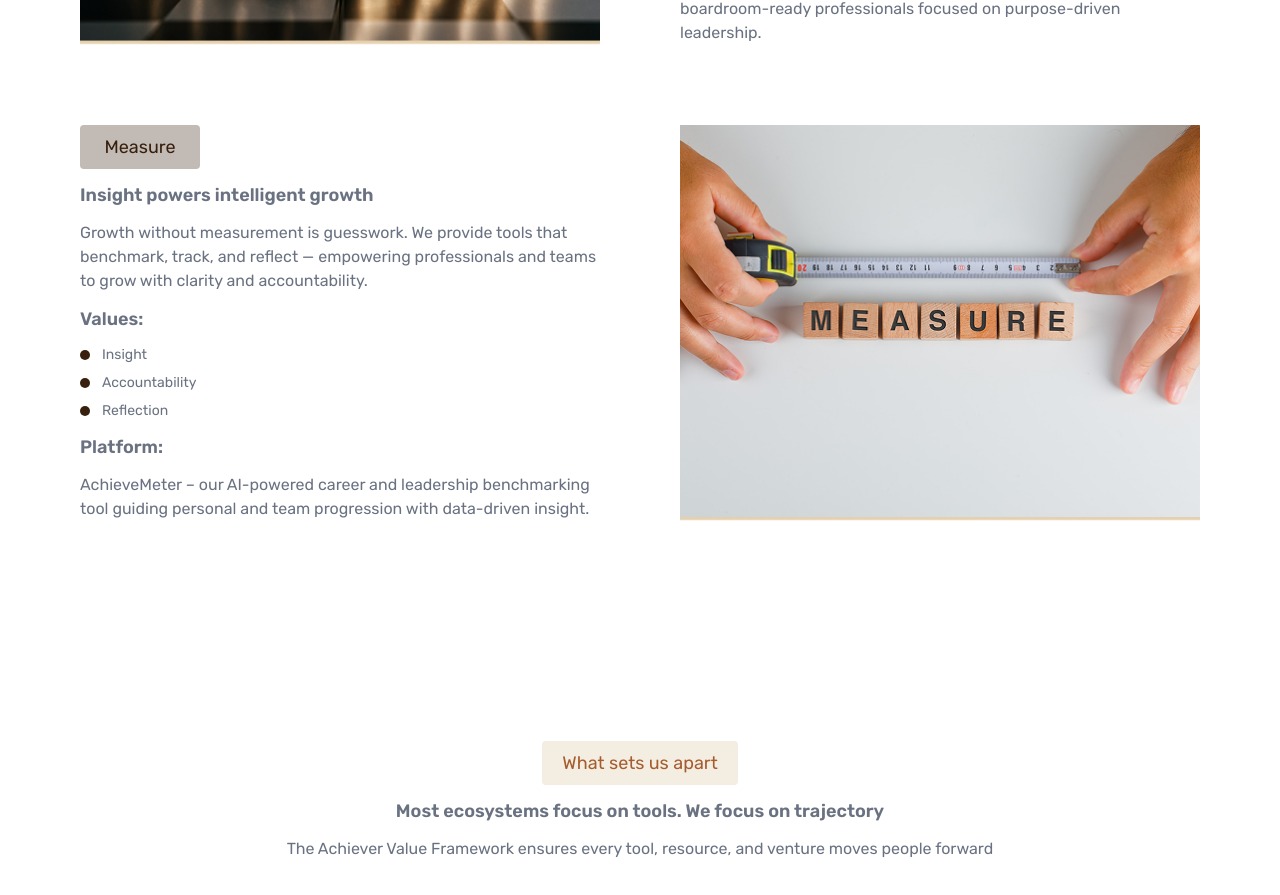
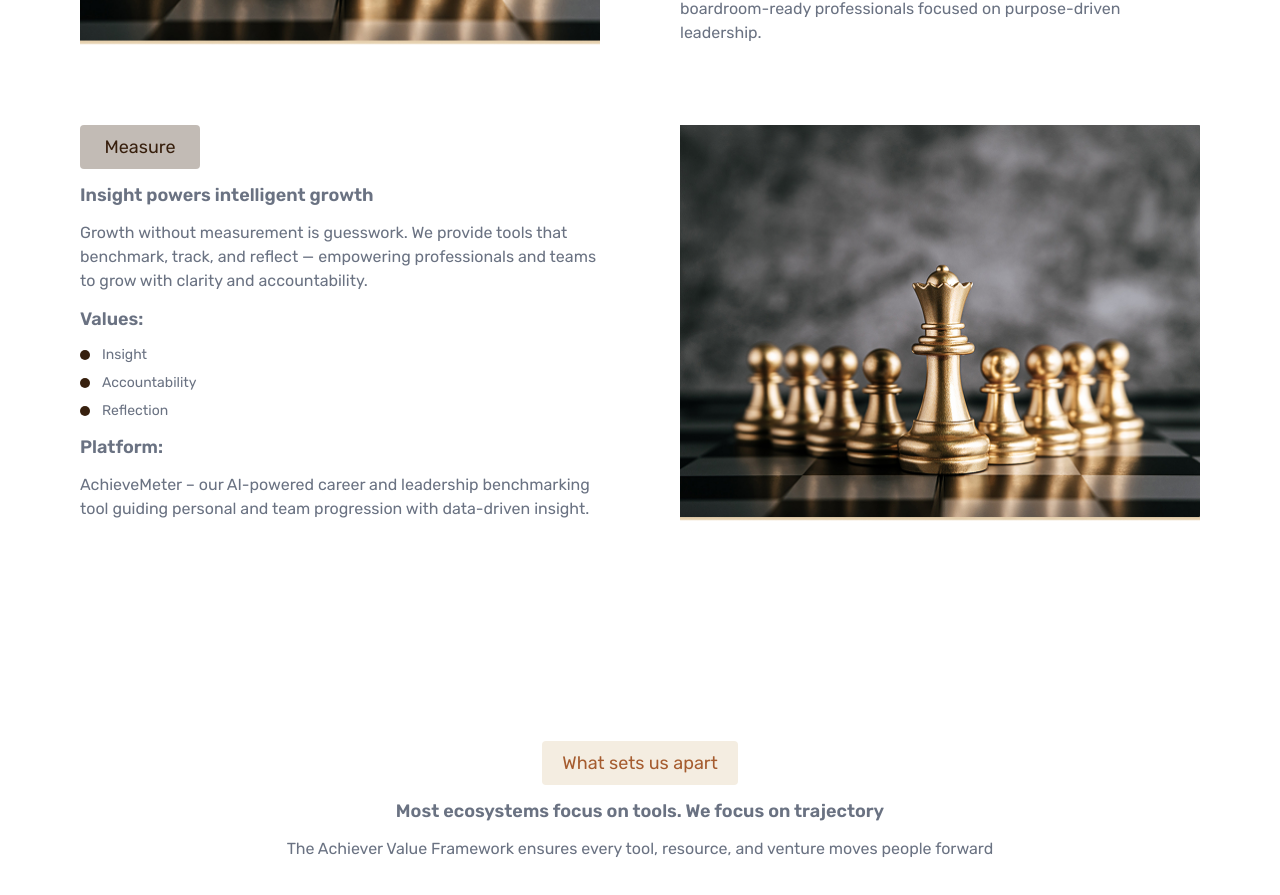
Before and after one commit to NexaForgeTechnologies/Achiever-Group, a Next.js app: page /achieverValue in a window 1280 px wide. Shown: the part 2040-2935 px from the top of the page. Built offline with nearby package versions, Linux system fonts and the light colour scheme.

Commit message:
Check lost IMG

```diff
--- a/src/app/containers/AchieverGrid.jsx
+++ b/src/app/containers/AchieverGrid.jsx
@@ -4,9 +4,11 @@ export default function AchieverGrid({ }) {
     return (
         <>
             <section className="grid grid-cols-1 md:grid-cols-2 gap-y-10 md:gap-20 py-10 md:py-20 lg:py-30">
+
                 <div className="flex justify-start items-center">
                     <img src="/connect.png" className="object-cover object-center w-full h-full" />
                 </div>
+
                 <div>
                     <InfoCard
                         titleTxtClr={'text-[#5D2F6A]'}
@@ -73,7 +75,7 @@ export default function AchieverGrid({ }) {
                 </div>
 
                 <div className="flex justify-start items-center">
-                    <img src="/measure.png" className="object-cover object-center w-full h-full" />
+                    <img src="/lead.png" className="object-cover object-center w-full h-full" />
                 </div>
 
                 <div className="md:row-start-4">
```
